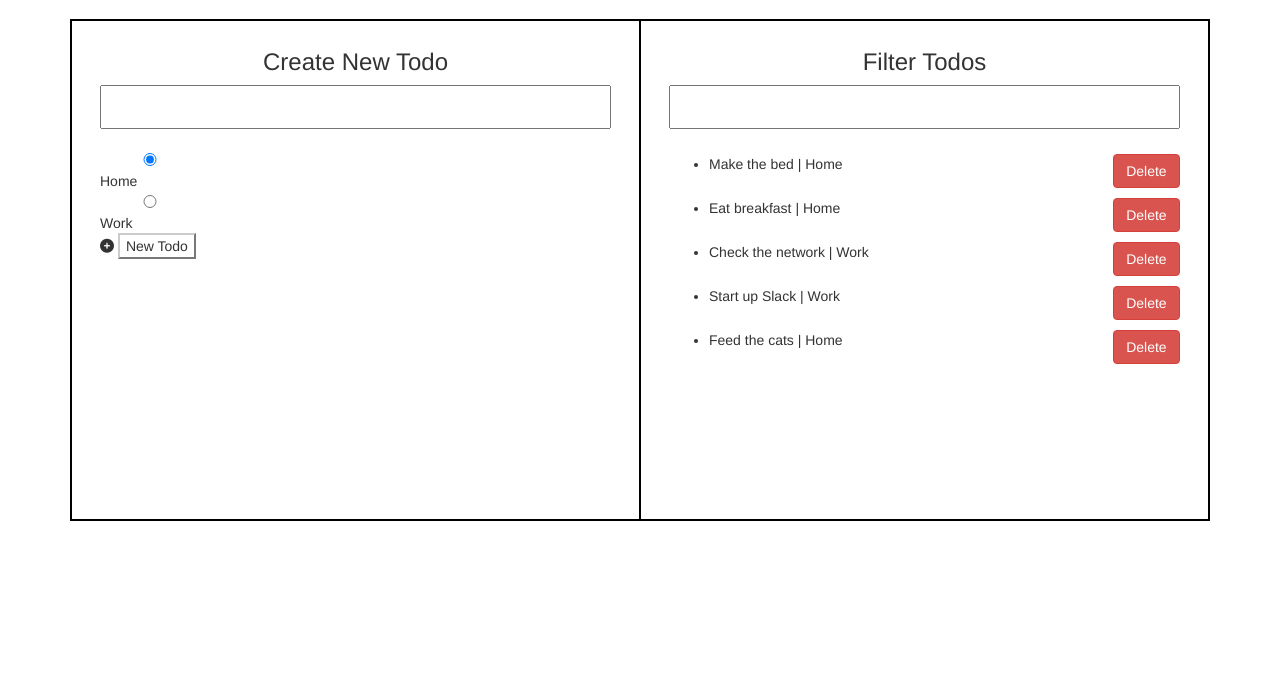
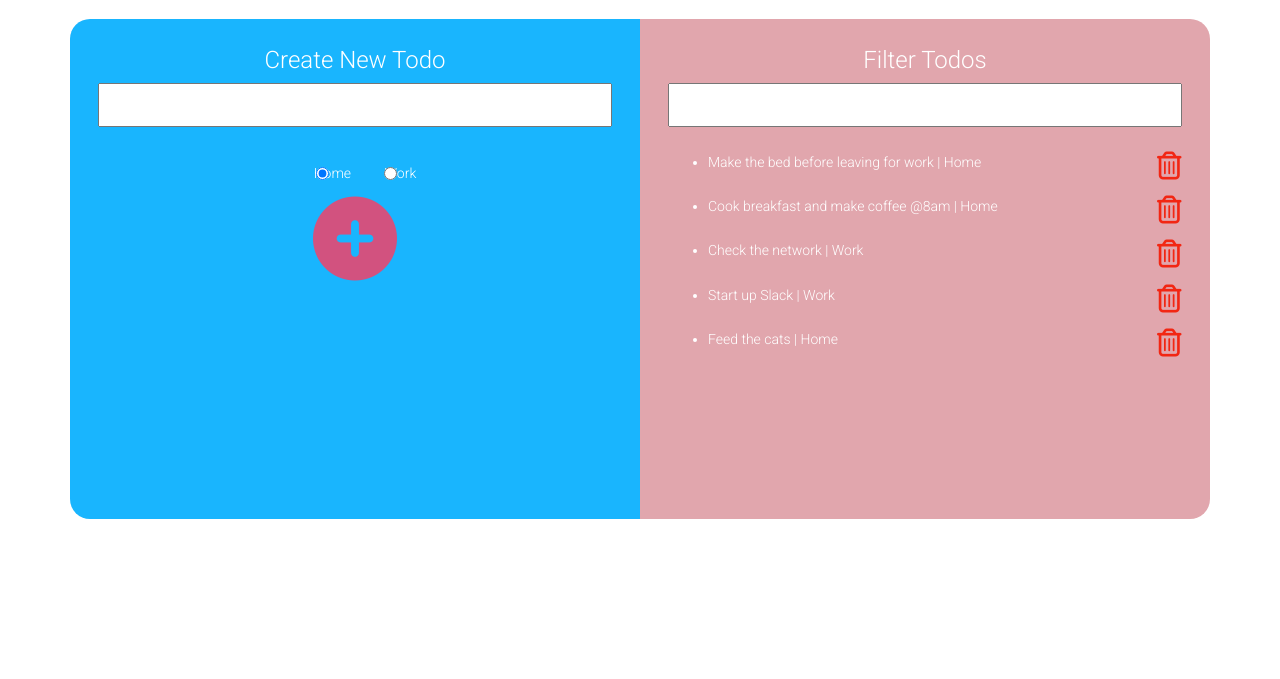
Before and after one commit to carter-harris/angular-todo, a website: page public/index.html in a window 1280 px wide. Shown: the part 121-800 px from the top of the page. Drawn offline with nearby package versions, Linux system fonts and the light colour scheme; some packages are replaced by stand-ins of ours.

Commit message:
changed background colors

```diff
--- a/public/app/todo.ctrl.js
+++ b/public/app/todo.ctrl.js
@@ -2,7 +2,7 @@
 angular.module('TodoApp').controller("TodoCtrl", function ($http) {
   const todo = this;
 
-  todo.title = 'Angular Todo - PFM!';
+  todo.title = 'Todo App';
   todo.filter2 = '';
   todo.potato = '';
   todo.variableName = '';
@@ -10,8 +10,6 @@ angular.module('TodoApp').controller("TodoCtrl", function ($http) {
 
   todo.taskType = 'home';
   todo.selectedTodo = 'nothing';
-
-  todo.congratsMessage = false;
 
 
   $http.get('/data/tasks.json')
@@ -22,13 +20,14 @@ angular.module('TodoApp').controller("TodoCtrl", function ($http) {
 
 
   todo.addTodo = function () {
+    console.log("add");
     todo.tasks.push({ name: todo.newTodo, type: todo.taskType});
     todo.newTodo = '';
   }
 
 
-  todo.removeTodo = function (task) {
-    const taskIndex = todo.tasks.indexOf(task);
+  todo.removeTodo = function (todo) {
+    const taskIndex = todo.tasks.indexOf(todo);
     if (taskIndex >= 0) {
       todo.tasks.splice(taskIndex, 1); // eslint-disable-line no-magic-numbers
     }
--- a/public/app/todo.html
+++ b/public/app/todo.html
@@ -1,25 +1,24 @@
 <div class="container-fluid">
 
   <div class="row">
-    <div class="col-sm-12">
-    <h1>{{todo.title}}</h1>
+    <div class="col-sm-12 title">
+      <h1>{{todo.title}}</h1>
     </div>
   </div>
 
   <div class="row mainrow">
     <div class="col-sm-6 leftbox">
-      <!-- Add a Todo Input, Radio buttons, New Todo button -->
-      <form ng-submit="todo.addTodo()">
-        <h3 class="input-labels">Create New Todo</h3>
-        <input class="inputs" type="text" ng-model="todo.newTodo">
-        <div class="input-group">
+      <h3 class="input-labels">Create New Todo</h3>
+      <input class="inputs" type="text" ng-model="todo.newTodo">
+      <div class="radio-btns">
+        <label class="radio-inline">
           <input class="inputs" name="taskType" type="radio" value="home" ng-model="todo.taskType">Home
+        </label>
+        <label class="radio-inline">
           <input class="inputs" name="taskType" type="radio" value="work" ng-model="todo.taskType">Work</br>
-        </div>
-        {{homeTask}}
-        <i type="submit"class="fa fa-plus-circle" aria-hidden="true"></i>
-        <button type="submit" class="btn-default">New Todo</button>
-      </form>
+        </label>
+      </div>
+      <i class="fa fa-plus-circle add-icon" ng-click="todo.addTodo()" aria-hidden="true"></i>
     </div>
 
     <div class="col-sm-6 rightbox">
@@ -32,7 +31,7 @@
       <div>
         <ul ng-repeat="todo in todo.tasks | filter: potato">
           <li>{{todo.name}} | {{todo.type}}
-            <button class="btn btn-danger btn-delete" ng-click="todo.removeTodo(var_name)">Delete</button>
+            <i class="fa fa-trash-o btn-delete" ng-click="todo.removeTodo(todo)" aria-hidden="true"></i>
           </li>
         </ul>
       </div>
@@ -42,82 +41,3 @@
   </div>
 
 </div>
-
-
-
-
-
-
-
-
-
-
-
-
-
-
-
-
-  <!-- <div ng-hide="checked" class="content-wrapper container-fluid"> -->
-
-    <!-- Add a Todo Input, Radio buttons, New Todo button -->
-<!--     <form ng-submit="todo.addTodo()">
-      <label for="">Add a Todo</label>
-      <br/>
-      <input class="inputs" type="text" ng-model="todo.newTodo">
-      <div class="input-group">
-        <input class="inputs" name="taskType" type="radio" value="home" ng-model="todo.taskType">Home
-        <input class="inputs" name="taskType" type="radio" value="work" ng-model="todo.taskType">Work</br>
-        </br>
-      </div>
-      {{homeTask}}
-      <button type="submit" class="btn-default">New Todo</button>
-      </br>
-      </br>
-    </form> -->
-
-
-    <!-- Filter Input -->
-<!--     <label for="potato">Filter</label>
-    <br/>
-    <input class="inputs" id="potato" type="text" ng-model="todo.potato">
-    <div>{{potato}}</div> -->
-
-
-    <!-- Task Dropdown Menu -->
- <!--    <div>
-      <label for="type">Task Type</label>
-      <br/>
-      <select id="type" ng-model="todo.selectedTodo" ng-options="todo.item.name group by item.type for item in tasks">
-      </select>
-      </br>
-      </br>
-    </div> -->
-
-
-    <!-- Output of what is selectedin the dropdown menu -->
- <!--    <div>
-      <h3>You have selected {{todo.selectedTodo.name}}</h3>
-      </br>
-    </div> -->
-
-
-    <!-- ul of task populated from json file and what is added by the user, with a delete button -->
-<!--     <div>
-      <ul ng-repeat="var_name in todo.tasks | filter: potato">
-        <li>{{var_name.name}}
-          <button ng-click="todo.removeTodo(var_name)">Delete</button>
-        </li>
-        </br>
-        </li>
-      </ul>
-    </div>
- -->
-
-    <!-- Hide Todo App and populate a new page -->
-<!--     <div>
-      <label for="">Completed</label>
-      <input class="inputs" type="checkbox" ng-model="todo.checked" aria-label="Toggle ngHide">
-      <br/>
-      <div ng-hide="checked"></div>
-    </div> -->
--- a/public/css/main.css
+++ b/public/css/main.css
@@ -1,3 +1,12 @@
+/*NOTES
+font-family: 'Roboto', sans-serif;
+font-weight: 300, 400, 700;*/
+
+
+/*********************************
+          GENERAL STYLES
+*********************************/
+
 * {
   box-sizing: border-box;
 }
@@ -9,15 +18,25 @@ html {
 body {
   width: 100%;
   height: 100%;
-/*  font-family: 'Roboto', sans-serif;
-  font-weight: 400;
-*/}
+  font-family: 'Roboto', sans-serif;
+}
 
+
+
+/*********************************
+          ELEMENT STYLES
+*********************************/
 
 h1 {
   text-align: center;
   margin: 2% 0;
   padding: 2rem 0 1em 0;
+  font-weight: 400;
+  color: #19B5FE;
+}
+
+h3  {
+  font-weight: 300;
 }
 
 li {
@@ -26,11 +45,44 @@ li {
 }
 
 
+
+/*********************************
+        CONTAINER STYLES
+*********************************/
+.leftbox {
+  /*border: 2px solid black;*/
+  border-radius: 20px 0 0 20px;
+  display: block;
+  padding: 2em;
+  height: 500px;
+  text-align: center;
+  font-weight: 300;
+  background: #19B5FE;
+  color: #FFF;
+}
+
+.rightbox {
+  /*border: 2px solid black;*/
+  border-left: 0;
+  border-radius: 0 20px 20px 0;
+  display: block;
+  padding: 2em;
+  height: 500px;
+  font-weight: 300;
+  background: #E1A6AD;
+  color: #FFF;
+}
+
+
+
+/*********************************
+          INPUT STYLES
+*********************************/
+
 .inputs {
   margin-bottom: 2rem;
   font-size: 1.9em;
   width: 100%;
-
 }
 
 .input-labels {
@@ -38,28 +90,40 @@ li {
   margin-top: 0;
 }
 
-.mainrow {
-  border: 1px solid black;
-  display: block;
+.radio-inline {
+  font-weight: 300;
 }
 
-.leftbox {
-  border: 1px solid black;
-  display: block;
-  padding: 2em;
-  height: 500px;
-}
 
-.rightbox {
-  border: 1px solid black;
-  /*margin-top: 2%;*/
-  display: block;
-  padding: 2em;
-  height: 500px;
-}
+
+/*********************************
+          BTN STYLES
+*********************************/
 
 .btn-delete {
   position: absolute;
   right: 0;
   margin-right: 5%;
+  color: #F22613;
+  font-size: 2em;
 }
+
+.btn-delete:hover {
+  color: #CF000F;
+  font-size: 2.4em;
+}
+
+.radio-btns {
+  padding: 1em;
+}
+
+.add-icon {
+  font-size: 6em;
+  color: #D2527F;
+}
+
+.add-icon:hover {
+  cursor: pointer;
+  color: #FFF;
+  font-size: 6.4em;
+}
--- a/public/data/tasks.json
+++ b/public/data/tasks.json
@@ -1,7 +1,7 @@
 {
   "tasks": [
-    { "name": "Make the bed", "type": "Home"},
-    { "name": "Eat breakfast", "type": "Home"},
+    { "name": "Make the bed before leaving for work", "type": "Home"},
+    { "name": "Cook breakfast and make coffee @8am", "type": "Home"},
     { "name": "Check the network", "type": "Work"},
     { "name": "Start up Slack", "type": "Work"},
     { "name": "Feed the cats", "type": "Home"}
--- a/public/index.html
+++ b/public/index.html
@@ -5,6 +5,7 @@
   <title>Angular ToDo</title>
   <link rel="stylesheet" href="bower_components/bootstrap/dist/css/bootstrap.min.css">
   <script src="https://use.fontawesome.com/8c3d3274aa.js"></script>
+  <link href="https://fonts.googleapis.com/css?family=Roboto:300,400,700" rel="stylesheet">
   <link rel="stylesheet" href="css/main.css">
 </head>
 
```
